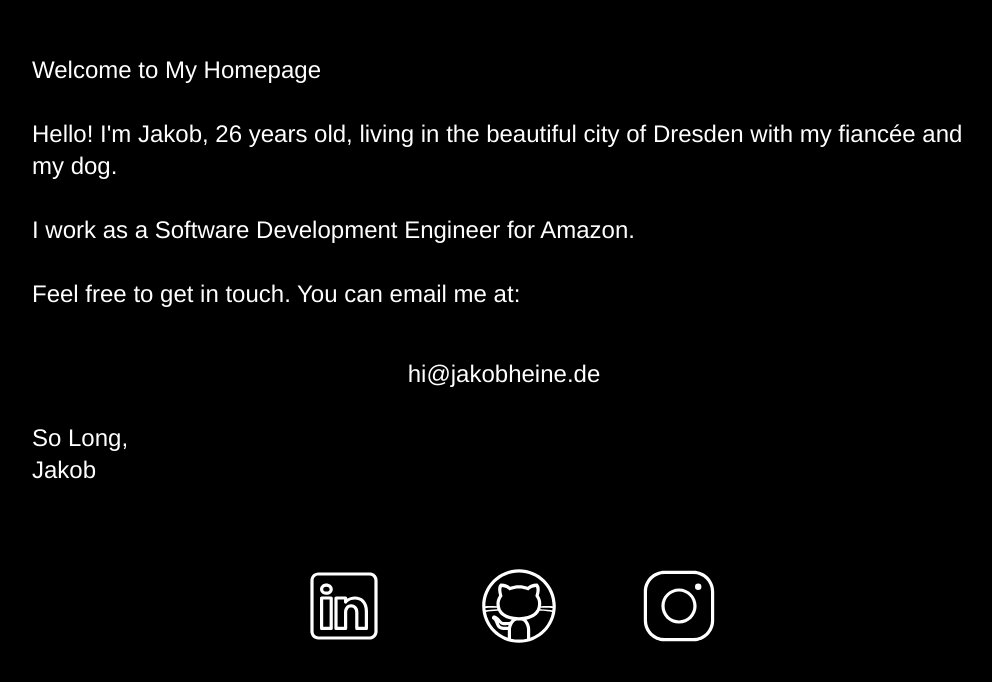
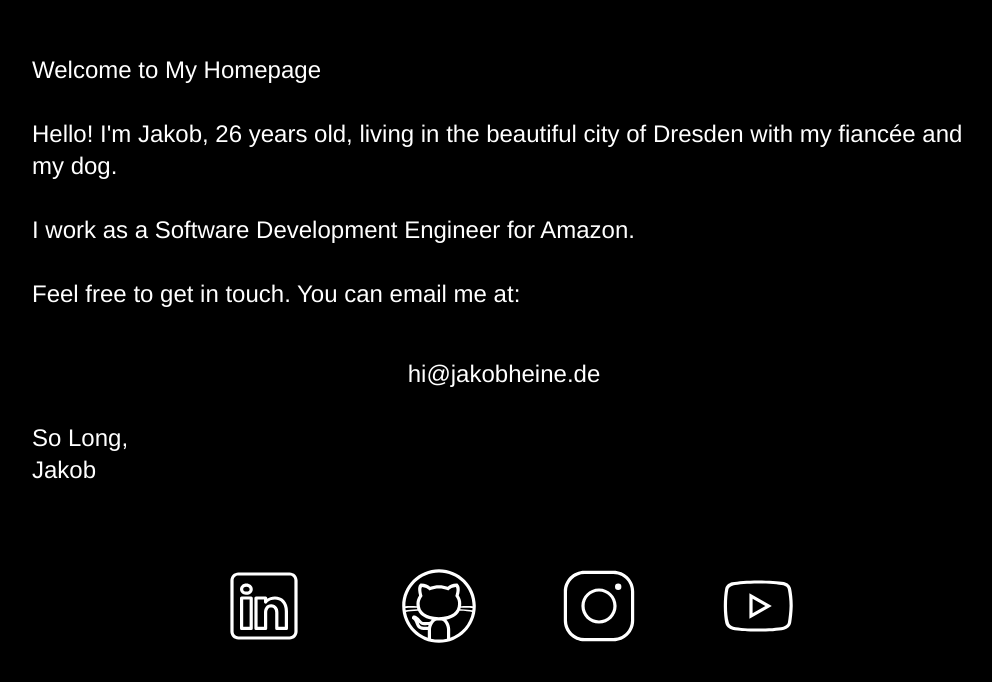
Before and after one commit to jakobheine/custom-personal-website, a Next.js app: page / in a window 1280 px wide. Shown: the part 850-1532 px from the top of the page, without its empty margins (136-1128 px from the left). Built offline with nearby package versions, Linux system fonts and the light colour scheme.

Commit message:
feat(socials): Add YouTube Link and SVG

```diff
--- a/src/app/pages/home/sections/Socials.tsx
+++ b/src/app/pages/home/sections/Socials.tsx
@@ -50,6 +50,21 @@ export function Socials() {
             />
           </a>
         </div>
+        <div className="w-12 h-12 sm:w-16 sm:h-16 md:w-20 md:h-20 icon-container">
+          <a
+            href="https://www.youtube.com/@jakobheine4160/videos"
+            target="_blank"
+            rel="noopener noreferrer"
+          >
+            <Image
+              src="/svgs/youtube.svg"
+              alt="Youtube"
+              width={80}
+              height={80}
+              className="w-full h-full bounce-icon"
+            />
+          </a>
+        </div>
       </div>
     </div>
   );
```
Also changed, not shown: public/svgs/youtube.svg (added).
